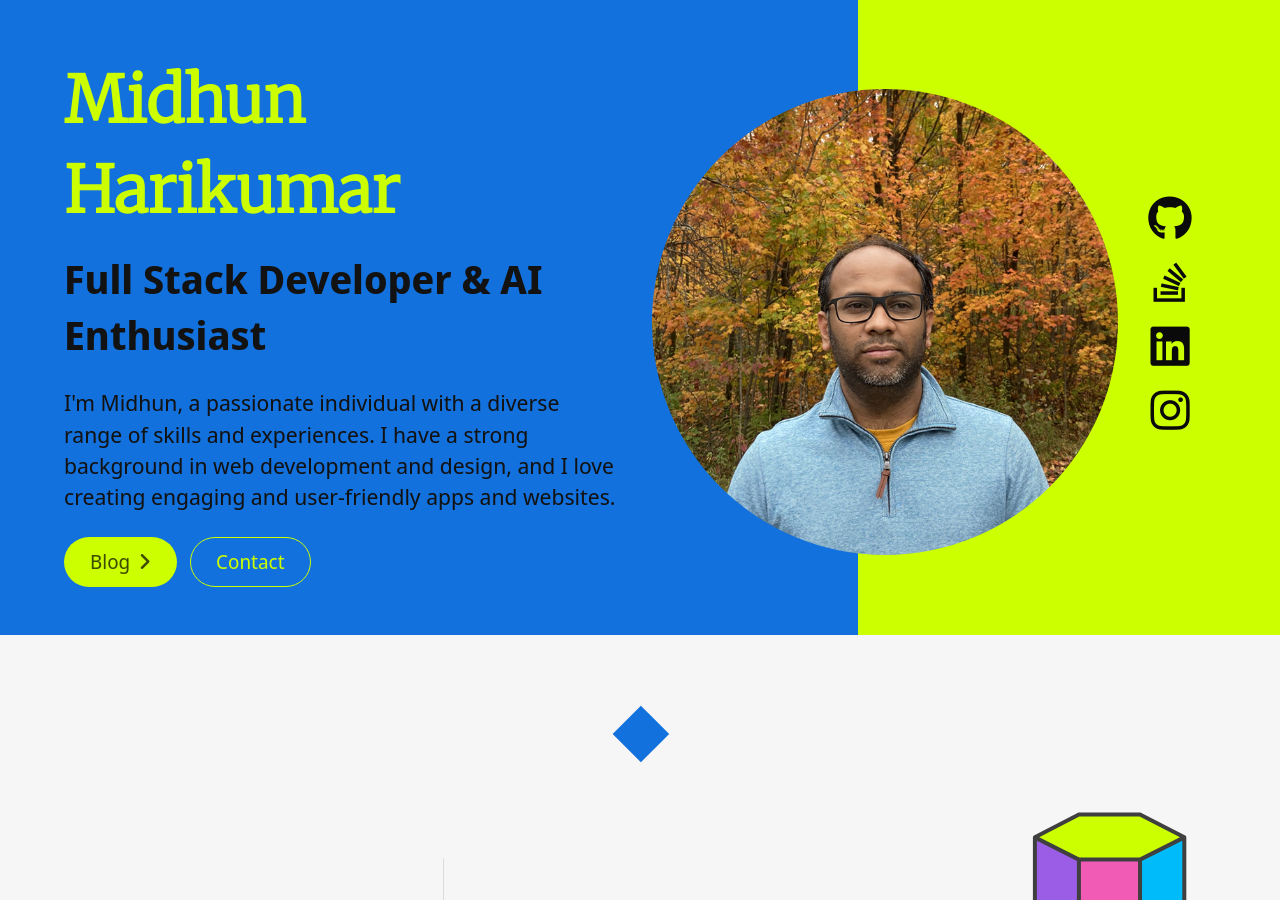
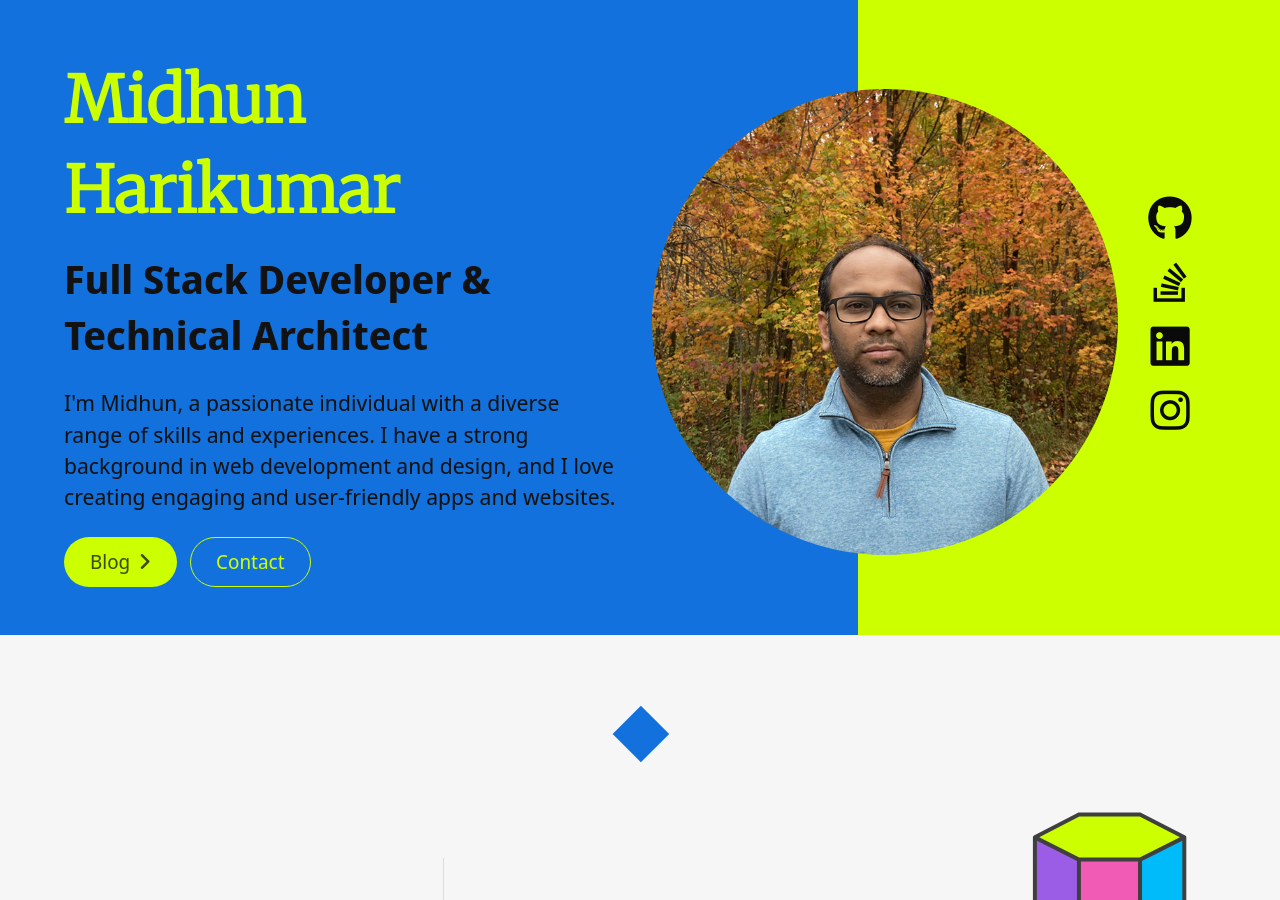
Before and after one commit to midhunhk/midhunhk.github.io, a Jekyll site: the page built from index.html, in a window 1280 px wide and 900 px high. Built offline with Jekyll 4.4.1, drawn with Linux system fonts in a browser that asks for light colours; nearby versions of some CDN libraries; comment, search, counter and statistics services are not loaded; a style sheet for code colours, icons or effects is not loaded.

Commit message:
Update index.html

```diff
--- a/index.html
+++ b/index.html
@@ -14,7 +14,7 @@
                         <p class="is-family-secondary has-text-weight-bold has-text-success is-size-1 animate__animated animate__fadeInRight animate__delay-1s py-2">Midhun Harikumar</p>
 
                         <div class="animate__animated animate__fadeIn animate__delay-2s animate__fast">
-                            <p class="py-2 is-size-4 has-text-weight-semibold has-text-black-bis">Full Stack Developer &amp; AI Enthusiast</p>
+                            <p class="py-2 is-size-4 has-text-weight-semibold has-text-black-bis">Full Stack Developer &amp; Technical Architect</p>
                             <p class="py-2 pr-4 my-2 has-text-black-bis">
                                 I'm Midhun, a passionate individual with a diverse range of skills and experiences. I have a strong background in web development and design, and I love creating engaging and user-friendly apps and websites.
                             </p>
```
